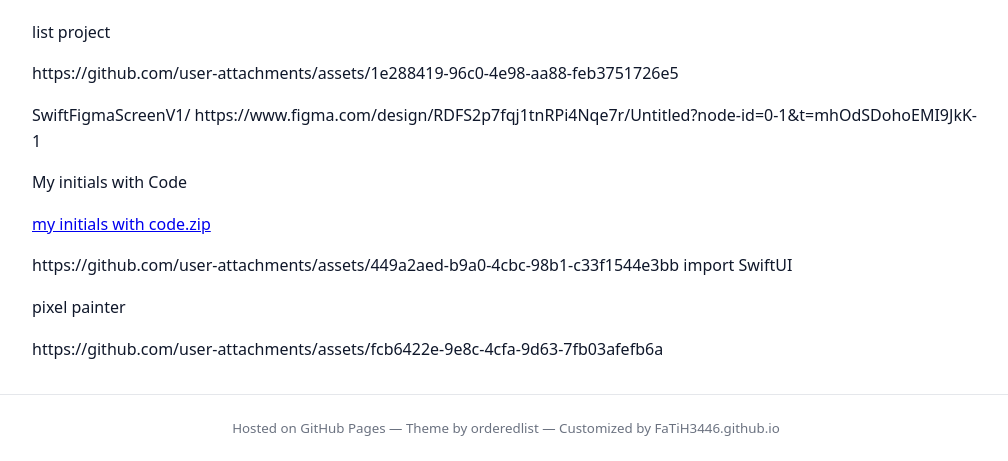
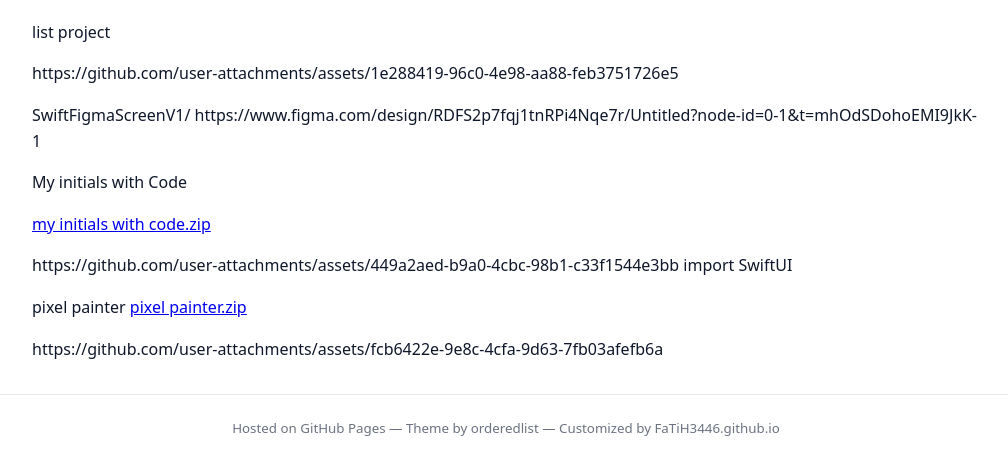
Before and after one commit to FaTiH3446/FaTiH3446.github.io, a Jekyll site: the page built from project.md, in a window 1280 px wide and 900 px high, scrolled down 11866 px, cut to the strip 439-900 px from the top of the window. Shown: the whole strip, without its empty margins (134-1142 px from the left). Built offline with Jekyll 4.4.1, drawn with Linux system fonts in a browser that asks for light colours.

Commit message:
Add link to pixel painter zip file

```diff
--- a/project.md
+++ b/project.md
@@ -592,5 +592,6 @@ import SwiftUI
 
 
 pixel painter
+[pixel painter.zip](https://github.com/user-attachments/files/23809988/pixel.painter.zip)
 
 https://github.com/user-attachments/assets/fcb6422e-9e8c-4cfa-9d63-7fb03afefb6a
```
